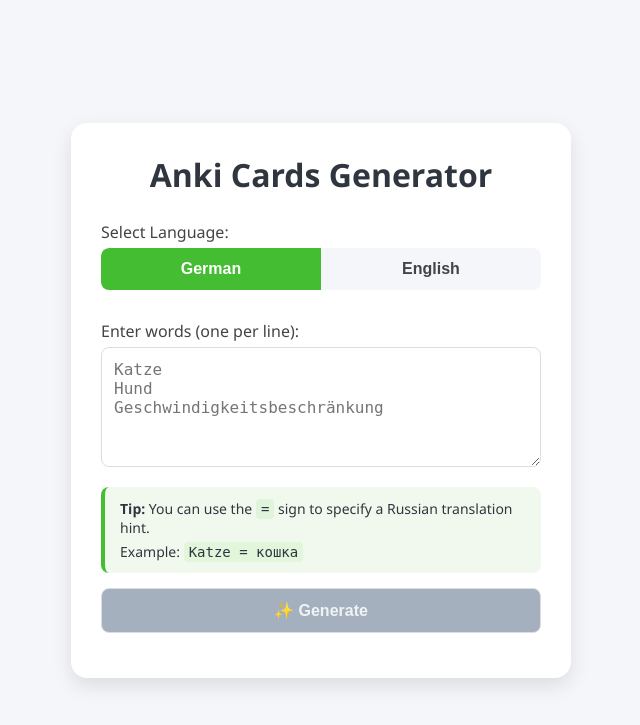
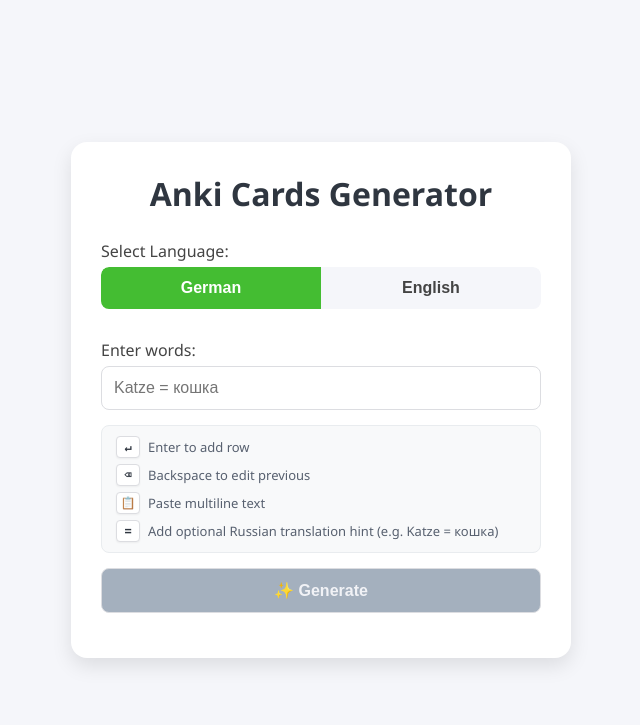
Before and after one commit to merfemor/anki-cards-generator, a Flask app: page / in a window 1280 px wide. Shown: the top 725 px of the page, without its empty margins (319-959 px from the left). Run offline with Flask 3, Linux system fonts and the light colour scheme; some libraries are stand-ins or nearby versions.

Commit message:
feat: replace textarea with interactive list-based vocabulary input
Co-authored-by: Gemini 3.8 Flash <gemini@google.com>

```diff
--- a/src/app/static/script.js
+++ b/src/app/static/script.js
@@ -30,26 +30,48 @@ function downloadBlob(blob, fileName) {
 }
 
 /**
- * @returns {?WordWithHints}
+ * @typedef {Object} VocabItem
+ * @property {string} raw
+ * @property {string} word
+ * @property {?string} hint
  */
-function parseWordWithHint(word) {
-    const parts = word.split('=').map(part => part.trim());
-    const response = {
-        word: parts[0],
-    }
-    if (parts.length === 2) {
-        const translated_ru = parts[1];
-        if (translated_ru === "") {
-            alert("Invalid word format: " + word);
-            return null;
-        }
-        response.hints = {translated_ru: translated_ru}
-    }
-    if (parts.length > 2) {
-        alert("Invalid word format: " + word);
+
+/**
+ * @param {string} raw
+ * @param {boolean} [showAlert=true]
+ * @returns {?VocabItem}
+ */
+function parseWordItem(raw, showAlert = true) {
+    const trimmed = raw.trim();
+    if (!trimmed) {
         return null;
     }
-    return response;
+    const parts = trimmed.split('=').map(part => part.trim());
+    if (parts.length > 2 || (parts.length === 2 && parts[1] === '') || parts[0] === '') {
+        if (showAlert) {
+            alert("Invalid word format: " + trimmed);
+        }
+        return null;
+    }
+    return {
+        raw: trimmed,
+        word: parts[0],
+        hint: parts.length === 2 ? parts[1] : null,
+    };
+}
+
+/**
+ * @param {VocabItem} item
+ * @returns {WordWithHints}
+ */
+function itemToWordWithHints(item) {
+    const result = {
+        word: item.word,
+    };
+    if (item.hint) {
+        result.hints = { translated_ru: item.hint };
+    }
+    return result;
 }
 
 /**
@@ -79,50 +101,124 @@ function formatLocalDateTime() {
     ].join('-');
 }
 
-/**
- * @param {string} wordsInput
- * @returns {?WordWithHints[]}
- */
-function getConvertedValueOfWordsInputField(wordsInput) {
-    const words = wordsInput
-        .split('\n')
-        .map(word => word.trim())
-        .filter(word => word !== '')
-        .map(parseWordWithHint);
-    if (words.includes(null)) {
-        return null;
-    }
-    return words;
-}
-
 document.addEventListener('alpine:init', () => {
     Alpine.data('ankiApp', () => ({
         language: 'de',
-        words: '',
+        inputValue: '',
+        items: [],
         loading: false,
         placeholders: {
-            de: "Katze\nHund\nGeschwindigkeitsbeschränkung",
-            en: "cat\ndog\ncapybara",
+            de: "Katze = кошка",
+            en: "cat = кошка",
         },
 
         get canGenerate() {
-            return !this.loading && this.words.trim() !== '';
+            return !this.loading && (this.items.length > 0 || this.inputValue.trim() !== '');
+        },
+
+        scrollToBottom() {
+            this.$nextTick(() => {
+                const stackEl = document.querySelector('.vocab-stack');
+                if (stackEl) {
+                    stackEl.scrollTop = stackEl.scrollHeight;
+                }
+            });
+        },
+
+        addWord() {
+            const raw = this.inputValue.trim();
+            if (!raw) {
+                return;
+            }
+            const parsed = parseWordItem(raw, true);
+            if (!parsed) {
+                return;
+            }
+            this.items.push(parsed);
+            this.inputValue = '';
+            this.scrollToBottom();
+        },
+
+        removeItem(index) {
+            this.items.splice(index, 1);
+        },
+
+        handleBackspace(event) {
+            if (this.inputValue === '' && this.items.length > 0) {
+                event.preventDefault();
+                const lastItem = this.items.pop();
+                this.inputValue = lastItem.raw;
+                // Move cursor to the end of the restored word for editing
+                this.$nextTick(() => {
+                    const el = event.target;
+                    if (el && typeof el.setSelectionRange === 'function') {
+                        const len = this.inputValue.length;
+                        el.setSelectionRange(len, len);
+                    }
+                });
+            }
+        },
+
+        handlePaste(event) {
+            const pasteText = (event.clipboardData || window.clipboardData)?.getData('text');
+            if (!pasteText) {
+                return;
+            }
+
+            if (pasteText.includes('\n') || pasteText.includes('\r')) {
+                event.preventDefault();
+                const lines = pasteText
+                    .split(/\r?\n/)
+                    .map(line => line.trim())
+                    .filter(line => line.length > 0);
+
+                const parsedItems = [];
+                const invalidLines = [];
+                for (const line of lines) {
+                    const parsed = parseWordItem(line, false);
+                    if (parsed) {
+                        parsedItems.push(parsed);
+                    } else {
+                        invalidLines.push(line);
+                    }
+                }
+
+                if (invalidLines.length > 0) {
+                    alert("Invalid word format in pasted text. Nothing was added:\n" + invalidLines.join('\n'));
+                    return;
+                }
+
+                this.items.push(...parsedItems);
+                this.scrollToBottom();
+            }
         },
 
         async onGenerateButtonClick() {
             if (!this.canGenerate) {
                 return;
             }
-            const wordsWithHints = getConvertedValueOfWordsInputField(this.words.trim());
-            if (wordsWithHints === null) {
+
+            if (this.inputValue.trim() !== '') {
+                const parsed = parseWordItem(this.inputValue.trim(), true);
+                if (!parsed) {
+                    return;
+                }
+                this.items.push(parsed);
+                this.inputValue = '';
+            }
+
+            if (this.items.length === 0) {
                 return;
             }
+
+            const wordsWithHints = this.items.map(itemToWordWithHints);
 
             this.loading = true;
 
             try {
                 await sendCardsRequest(this.language, wordsWithHints);
-                this.words = '';
+                this.items = [];
+                this.inputValue = '';
             } catch (error) {
                 console.error(error);
                 alert("Something went wrong. Inspect app logs for more details. 🥷");
--- a/src/app/static/styles.css
+++ b/src/app/static/styles.css
@@ -44,7 +44,7 @@ label {
     font-weight: 500;
 }
 
-select, textarea, button {
+select, textarea, input[type="text"], button {
     width: 100%;
     padding: 12px;
     border: 1px solid #dcdde1;
@@ -54,10 +54,16 @@ select, textarea, button {
     transition: border 0.3s ease, box-shadow 0.3s ease;
 }
 
-select:focus, textarea:focus {
+select:focus, textarea:focus, input[type="text"]:focus {
     outline: none;
     border-color: #4cd137;
     box-shadow: 0 0 0 2px rgba(76, 209, 55, 0.2);
+}
+
+input[type="text"]:disabled {
+    background-color: #f1f2f6;
+    color: #a4b0be;
+    cursor: not-allowed;
 }
 
 /* Button group */
@@ -153,28 +159,139 @@ button:disabled {
     }
 }
 
-/* Tip Box */
-.tip-box {
-    background-color: #f1f9ee;
-    border-left: 4px solid #44bd32;
+/* Shortcuts Bar */
+.shortcuts-bar {
+    display: flex;
+    flex-direction: column;
+    gap: 6px;
+    background: #f8f9fa;
+    border: 1px solid #e9ecef;
     border-radius: 8px;
-    padding: 12px 15px;
+    padding: 10px 14px;
     margin-bottom: 15px;
-    font-size: 14px;
+    font-size: 13px;
+    color: #57606f;
+}
+
+.shortcut-item {
+    display: flex;
+    align-items: center;
+    gap: 8px;
+}
+
+.shortcut-key {
+    display: inline-flex;
+    align-items: center;
+    justify-content: center;
+    width: 24px;
+    height: 22px;
+    padding: 0;
+    background: #ffffff;
+    border: 1px solid #dcdde1;
+    border-radius: 4px;
+    font-family: monospace;
+    font-size: 12px;
+    font-weight: 600;
+    color: #2f3640;
+    box-shadow: 0 1px 2px rgba(0, 0, 0, 0.05);
+    flex-shrink: 0;
+    text-align: center;
+}
+
+.shortcut-label {
+    line-height: 1.3;
+}
+
+.shortcut-label code {
+    background-color: rgba(76, 209, 55, 0.15);
+    padding: 1px 4px;
+    border-radius: 3px;
+    font-family: monospace;
+    font-weight: 600;
     color: #2f3640;
 }
 
-.tip-box p {
-    margin-bottom: 5px;
+/* Vocabulary Stack */
+.vocab-stack {
+    display: flex;
+    flex-direction: column;
+    gap: 8px;
+    margin-bottom: 15px;
+    max-height: 240px;
+    overflow-y: auto;
+    padding-right: 2px;
 }
 
-.tip-box p:last-child {
-    margin-bottom: 0;
+.vocab-row {
+    display: flex;
+    align-items: center;
+    justify-content: space-between;
+    background: #f8f9fa;
+    border: 1px solid #e4e7eb;
+    border-radius: 8px;
+    padding: 8px 12px;
+    transition: background-color 0.2s ease, border-color 0.2s ease;
 }
 
-.tip-box code {
-    background-color: rgba(76, 209, 55, 0.1);
-    padding: 2px 5px;
+.vocab-row:hover {
+    background: #f1f2f6;
+    border-color: #cbd5e1;
+}
+
+.vocab-content {
+    display: flex;
+    align-items: center;
+    gap: 8px;
+    overflow: hidden;
+    text-overflow: ellipsis;
+    white-space: nowrap;
+}
+
+.vocab-word {
+    font-weight: 500;
+    color: #2f3640;
+    font-size: 15px;
+}
+
+.hint-badge {
+    display: inline-flex;
+    align-items: center;
+    background-color: #e0f2fe;
+    color: #0284c7;
+    font-size: 11px;
+    font-weight: 700;
+    letter-spacing: 0.3px;
+    padding: 2px 8px;
+    border-radius: 9999px;
+    border: 1px solid #bae6fd;
+}
+
+.btn-delete {
+    width: 24px;
+    height: 24px;
+    padding: 0;
+    border: none;
     border-radius: 4px;
-    font-family: monospace;
+    background: transparent;
+    color: #a4b0be;
+    font-size: 18px;
+    line-height: 1;
+    cursor: pointer;
+    display: inline-flex;
+    align-items: center;
+    justify-content: center;
+    transition: color 0.2s ease, background-color 0.2s ease;
+    margin-bottom: 0;
+    flex-shrink: 0;
 }
+
+.btn-delete:hover {
+    color: #eb4d4b;
+    background-color: rgba(235, 77, 75, 0.12);
+}
+
+.btn-delete:disabled {
+    cursor: not-allowed;
+    color: #dcdde1;
+    background: transparent;
+}
--- a/src/app/templates/index.html
+++ b/src/app/templates/index.html
@@ -18,12 +18,58 @@
       <button type="button" class="btn" :class="{ 'btn-active': language === 'en' }" :disabled="loading" @click="language = 'en'">English</button>
     </div>
 
-    <label for="words">Enter words (one per line):</label>
-    <textarea id="words" x-model="words" :placeholder="placeholders[language]" :disabled="loading"></textarea>
+    <label for="wordInput">Enter words:</label>
 
-    <div class="tip-box">
-      <p><strong>Tip:</strong> You can use the <code>=</code> sign to specify a Russian translation hint.</p>
-      <p>Example: <code>Katze = кошка</code></p>
+    <div class="vocab-stack" x-show="items.length > 0">
+      <template x-for="(item, index) in items" :key="index">
+        <div class="vocab-row">
+          <div class="vocab-content">
+            <span class="vocab-word" x-text="item.word"></span>
+            <span class="hint-badge" x-show="item.hint" x-text="'HINT: ' + item.hint"></span>
+          </div>
+          <button
+            type="button"
+            class="btn-delete"
+            @click="removeItem(index)"
+            :disabled="loading"
+            title="Delete row"
+            aria-label="Delete row"
+          >×</button>
+        </div>
+      </template>
+    </div>
+
+    <input
+      id="wordInput"
+      type="text"
+      x-model="inputValue"
+      :placeholder="placeholders[language]"
+      :lang="language"
+      :disabled="loading"
+      @keydown.enter.prevent="addWord()"
+      @keydown.backspace="handleBackspace($event)"
+      @paste="handlePaste($event)"
+      autocomplete="off"
+      spellcheck="true"
+    />
+
+    <div class="shortcuts-bar">
+      <div class="shortcut-item">
+        <kbd class="shortcut-key">↵</kbd>
+        <span class="shortcut-label">Enter to add row</span>
+      </div>
+      <div class="shortcut-item">
+        <kbd class="shortcut-key">⌫</kbd>
+        <span class="shortcut-label">Backspace to edit previous</span>
+      </div>
+      <div class="shortcut-item">
+        <kbd class="shortcut-key">📋</kbd>
+        <span class="shortcut-label">Paste multiline text</span>
+      </div>
+      <div class="shortcut-item">
+        <kbd class="shortcut-key">=</kbd>
+        <span class="shortcut-label">Add optional Russian translation hint (e.g. Katze = кошка)</span>
+      </div>
     </div>
 
     <button id="generateBtn" type="button" :disabled="!canGenerate" @click="onGenerateButtonClick()">✨ Generate</button>
```
